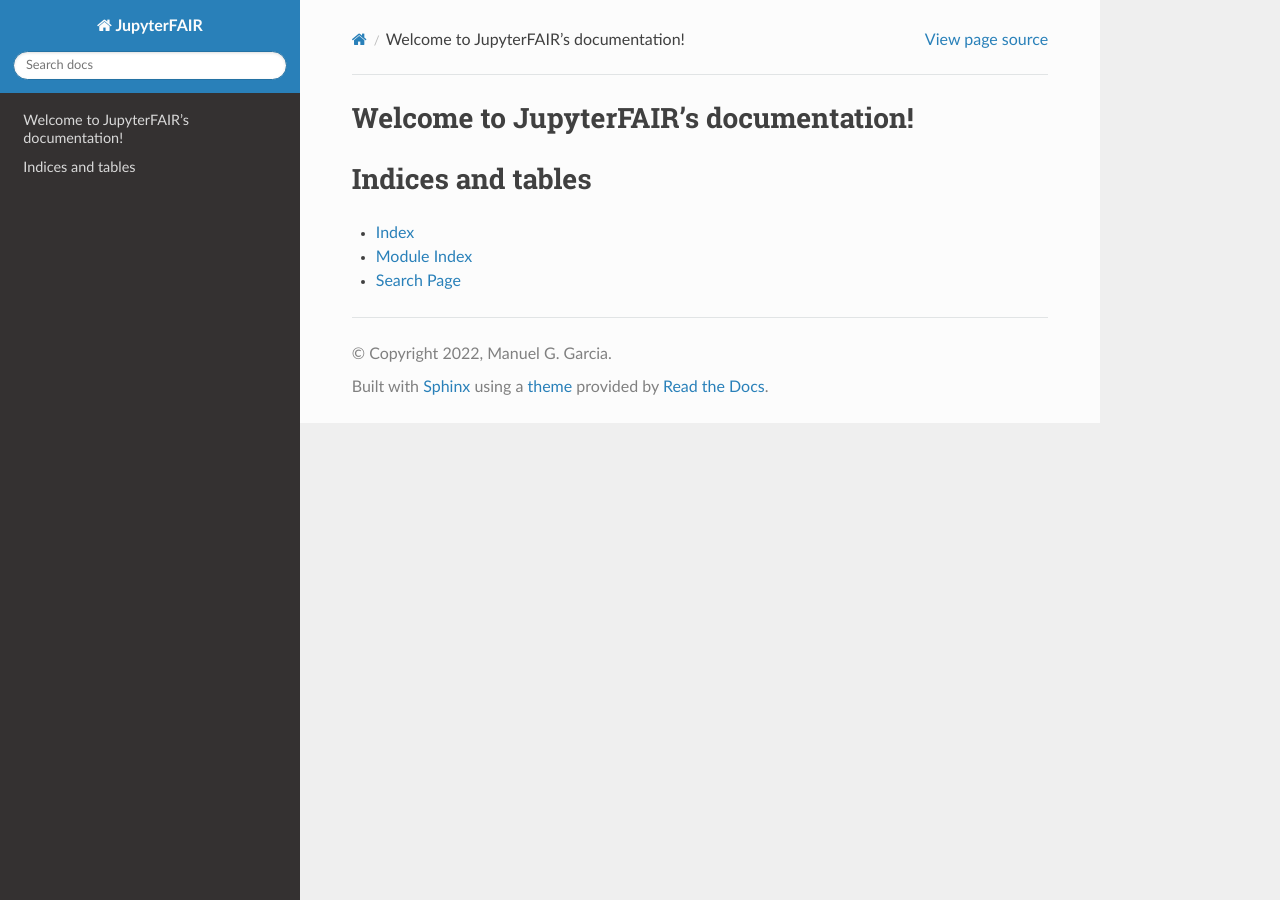
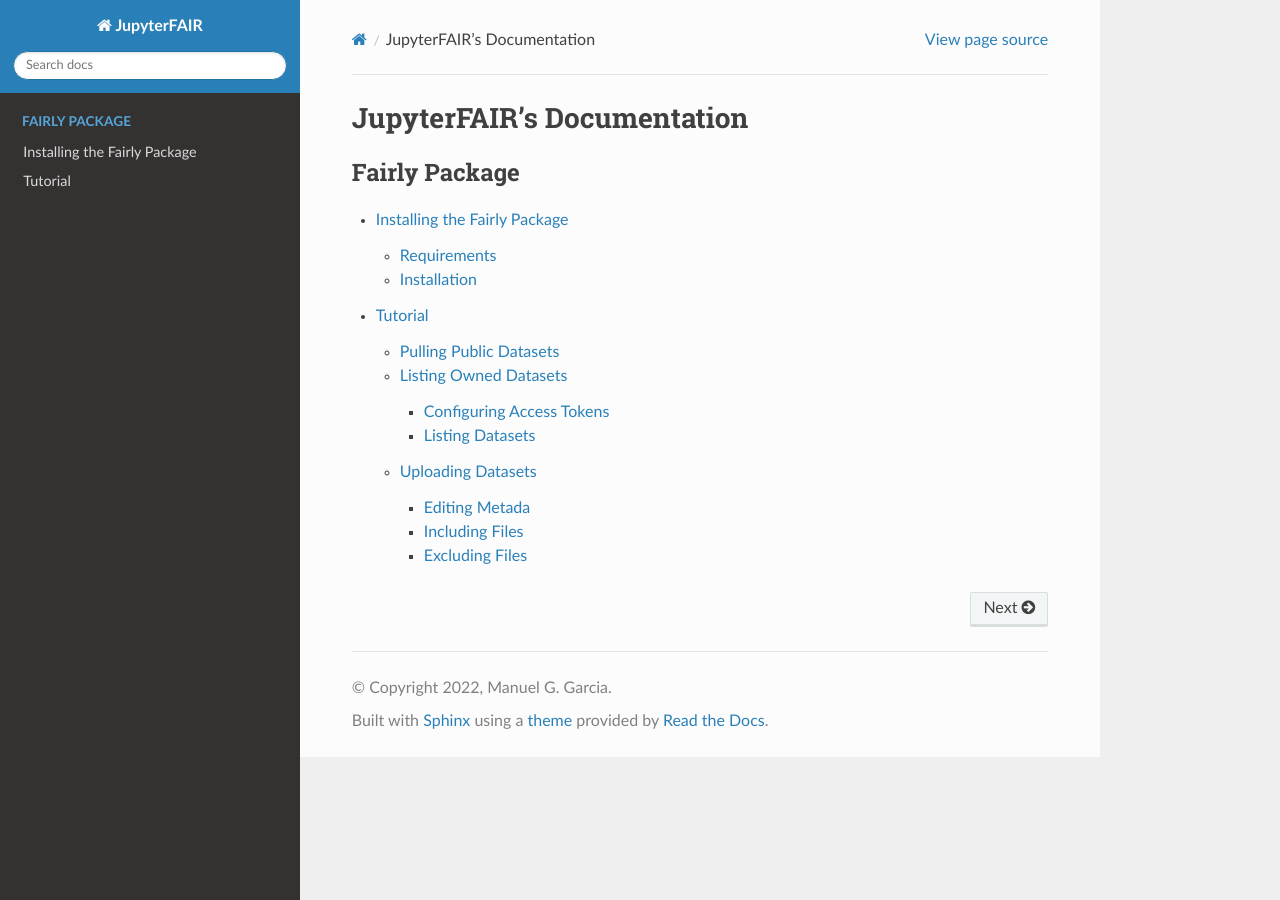
Before and after one commit to ITC-CRIB/jupyter-fairly, a Sphinx documentation site: the page built from docs/index.rst, in a window 1280 px wide. Built offline with Sphinx 7.4.7 and the Read the Docs theme 2.0.0, drawn with Linux system fonts in a browser that asks for light colours.

Commit message:
create initial structure for quickstrat with fairly

```diff
--- a/docs/index.rst
+++ b/docs/index.rst
@@ -3,18 +3,12 @@
    You can adapt this file completely to your liking, but it should at least
    contain the root `toctree` directive.
 
-Welcome to JupyterFAIR's documentation!
+JupyterFAIR's Documentation
 =======================================
 
 .. toctree::
-   :maxdepth: 2
-   :caption: Contents:
+   :maxdepth: 3
+   :caption: Fairly Package
 
-
-
-Indices and tables
-==================
-
-* :ref:`genindex`
-* :ref:`modindex`
-* :ref:`search`
+   installation.rst
+   tutorial.rst
--- /dev/null
+++ b/docs/installation.rst
@@ -0,0 +1,9 @@
+Installing the Fairly Package
+++++++++++++++++++++++++++++++++
+
+
+Requirements
+======================
+
+Installation
+======================
--- /dev/null
+++ b/docs/tutorial.rst
@@ -0,0 +1,28 @@
+Tutorial
++++++++++++
+
+
+Pulling Public Datasets
+=========================
+
+
+Listing Owned Datasets
+========================
+
+Configuring Access Tokens
+--------------------------
+
+Listing Datasets
+-----------------
+
+Uploading Datasets
+===================
+
+Editing Metada
+----------------
+
+Including Files
+----------------
+
+Excluding Files
+-----------------
```
